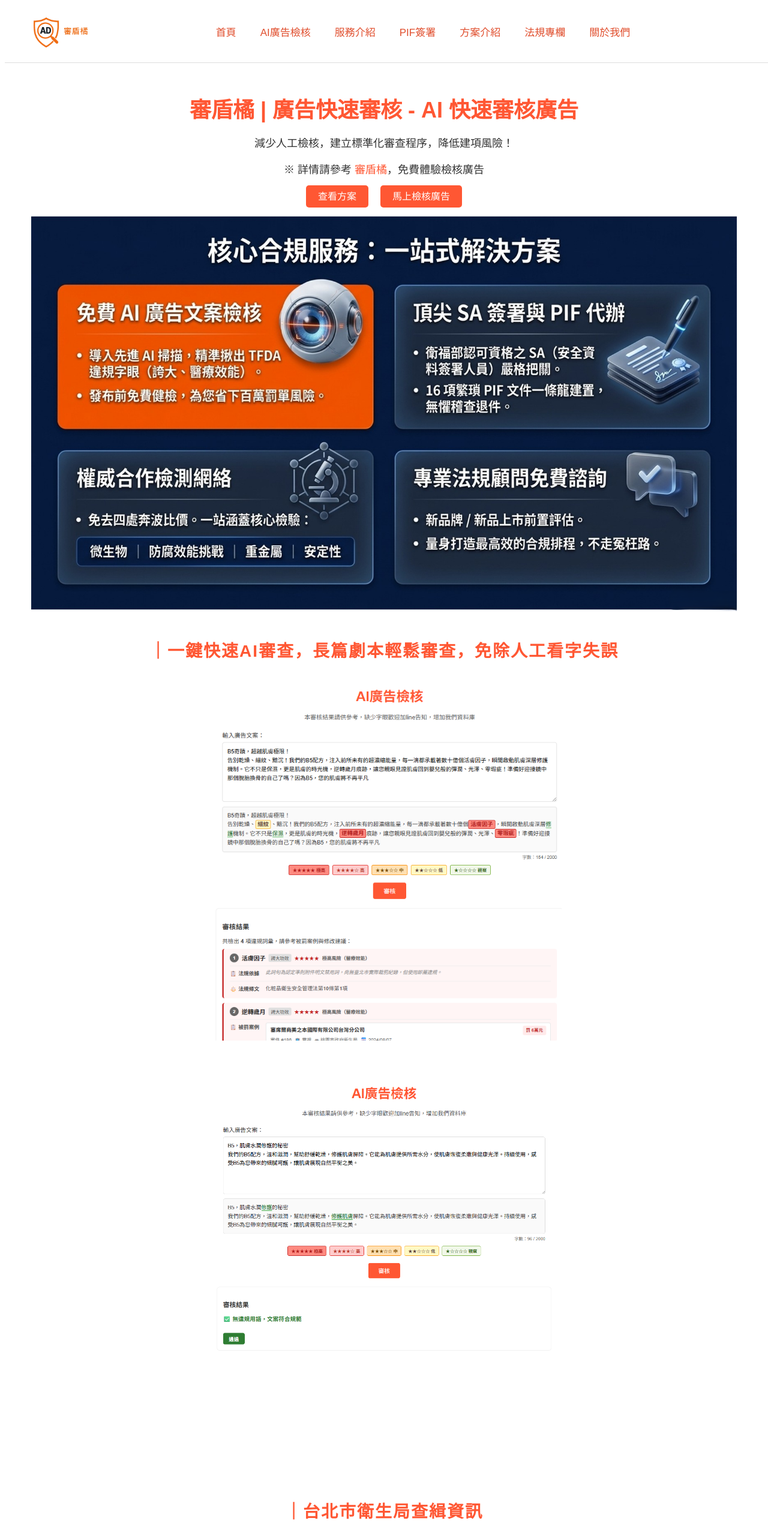
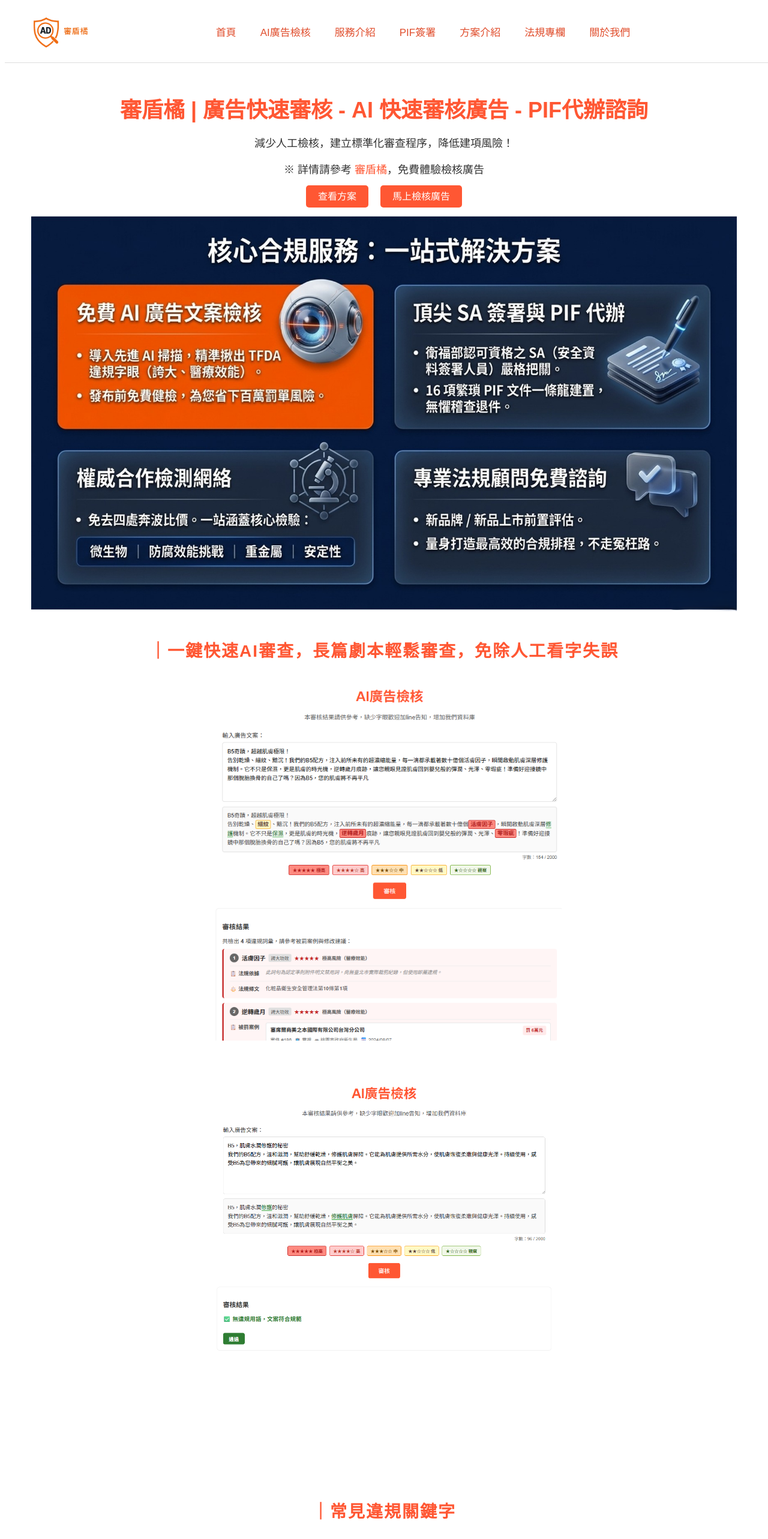
Before and after one commit to purplemilycosmetic/100check, a Vue app: page / in a window 1280 px wide. Shown: the top 2566 px of the page at 60% size. Built offline with nearby package versions, Linux system fonts and the light colour scheme.

Commit message:
更改首頁文字

```diff
--- a/src/views/HomeView.vue
+++ b/src/views/HomeView.vue
@@ -2,7 +2,7 @@
   <section class="hero-section">
     <!-- 區塊1 -->
     <div class="hero-section-content">
-      <h1>審盾橘 | 廣告快速審核 - AI 快速審核廣告</h1>
+      <h1>審盾橘 | 廣告快速審核 - AI 快速審核廣告 - PIF代辦諮詢</h1>
       <p>減少人工檢核，建立標準化審查程序，降低建項風險！</p>
       <p class="subtext">※ 詳情請參考 <a href="#">審盾橘</a>，免費體驗檢核廣告</p>
       <div class="buttons">
@@ -39,7 +39,7 @@
 
     <!-- 新增區塊 2 -->
     <div class="info-sections3">
-      <h2 class="section-title">｜台北市衛生局查緝資訊</h2>
+      <h2 class="section-title">｜常見違規關鍵字</h2>
       <div class="info-card4">
         <img src="@/assets/2025-2026違規文字雲.png" alt="Case 3" class="card-icon4" />
       </div>
```
